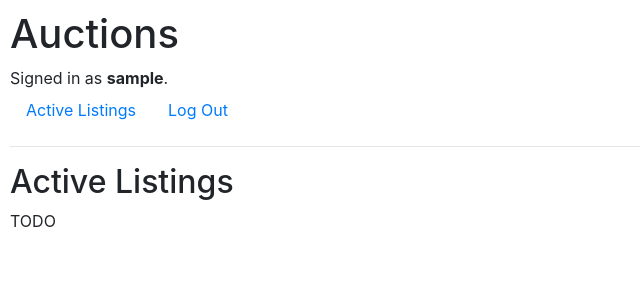
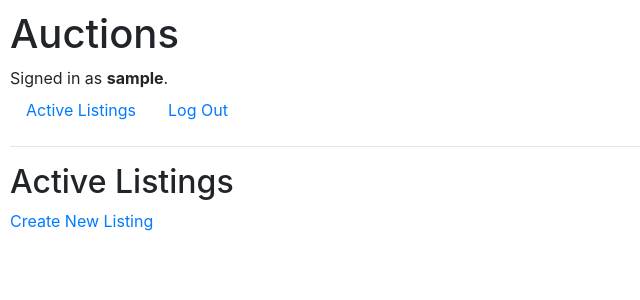
Before and after one commit to jamestha3d/commerce, a Django app: page / in a window 1280 px wide. Shown: the top 300 px of the page, without its empty margins (0-640 px from the left). Run offline with Django 3.2, Linux system fonts and the light colour scheme; the visitor is signed in with stand-in values (Sample User, id 1); some libraries are stand-ins or nearby versions.

Commit message:
first commit

```diff
--- a/auctions/models.py
+++ b/auctions/models.py
@@ -4,3 +4,12 @@ from django.db import models
 
 class User(AbstractUser):
     pass
+
+class Listing(models.Model):
+    pass
+
+class Bid(models.Model):
+    pass
+
+class Comment(models.Model):
+    pass
--- a/auctions/templates/auctions/index.html
+++ b/auctions/templates/auctions/index.html
@@ -3,5 +3,5 @@
 {% block body %}
     <h2>Active Listings</h2>
 
-    TODO
+    <a href="{% url 'create' %}"> Create New Listing </a>
 {% endblock %}
--- a/auctions/urls.py
+++ b/auctions/urls.py
@@ -6,5 +6,6 @@ urlpatterns = [
     path("", views.index, name="index"),
     path("login", views.login_view, name="login"),
     path("logout", views.logout_view, name="logout"),
-    path("register", views.register, name="register")
+    path("register", views.register, name="register"),
+    path("create", views.new_listing, name="create")
 ]
--- a/auctions/views.py
+++ b/auctions/views.py
@@ -3,6 +3,8 @@ from django.db import IntegrityError
 from django.http import HttpResponse, HttpResponseRedirect
 from django.shortcuts import render
 from django.urls import reverse
+
+from .forms import ListingForm
 
 from .models import User
 
@@ -61,3 +63,13 @@ def register(request):
         return HttpResponseRedirect(reverse("index"))
     else:
         return render(request, "auctions/register.html")
+
+def new_listing(request):
+    if request.method == "POST":
+        form = ListingForm(request.POST)
+        if form.is_valid():
+            #todo form.cleaned_data
+            return HttpResponseRedirect(reverse("index"))
+
+    else:
+        return render(request, "auctions/create.html", {"form": ListingForm()})
```
Also changed, not shown: auctions/forms.py (added, +7 -0 lines), auctions/templates/auctions/create.html (added, +12 -0 lines).
